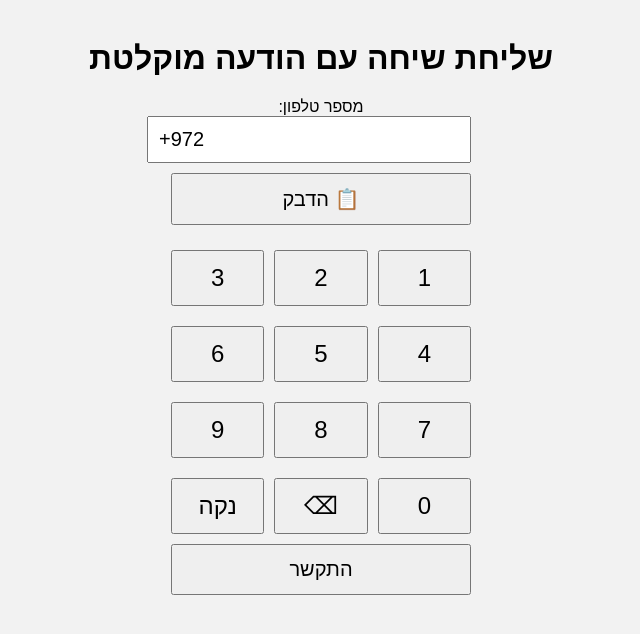
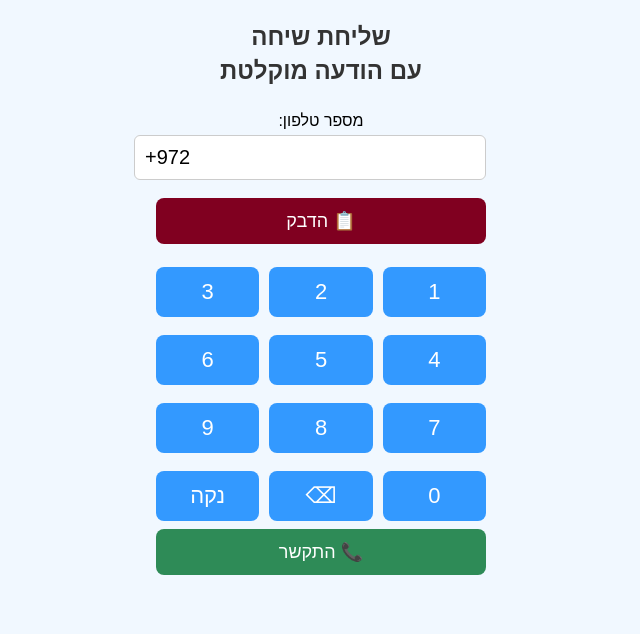
Before and after one commit to mikra5363/twilio-caller, a website: page index.html in a window 1280 px wide. Shown: the whole page, without its empty margins (319-959 px from the left). Drawn offline with Linux system fonts and the light colour scheme.

Commit message:
Update index.html

```diff
--- a/index.html
+++ b/index.html
@@ -3,33 +3,47 @@
 <head>
   <meta charset="UTF-8">
   <title>שיחת טלפון עם הודעה מוקלטת</title>
+  <meta name="viewport" content="width=device-width, initial-scale=1">
   <style>
     body {
       font-family: Arial, sans-serif;
+      background-color: #f1f8ff;
+      margin: 0;
+      padding: 0;
+      direction: rtl;
       text-align: center;
-      background-color: #f2f2f2;
-      direction: rtl;
     }
     h1 {
-      margin-top: 40px;
+      margin: 20px 15px 10px;
+      font-size: 24px;
+      line-height: 1.4;
+      color: #333;
     }
     .phone-container {
-      margin: 20px auto;
-      width: 300px;
+      max-width: 330px;
+      margin: auto;
+      padding: 15px;
     }
     input[type="text"] {
       width: 100%;
       font-size: 20px;
       padding: 10px;
+      margin-top: 5px;
+      margin-bottom: 10px;
+      border: 1px solid #ccc;
+      border-radius: 6px;
       text-align: left;
       direction: ltr;
     }
     button {
       width: 100%;
       padding: 12px;
-      font-size: 20px;
-      margin-top: 10px;
+      font-size: 18px;
+      border: none;
+      border-radius: 8px;
+      margin-top: 8px;
       cursor: pointer;
+      color: white;
     }
     .keyboard {
       display: grid;
@@ -38,17 +52,25 @@
       margin-top: 15px;
     }
     .keyboard button {
-      font-size: 24px;
+      font-size: 22px;
+      background-color: #3399ff;
+    }
+    #pasteBtn {
+      background-color: #800020;
+    }
+    #callBtn {
+      background-color: #2e8b57;
     }
   </style>
 </head>
 <body>
-  <h1>שליחת שיחה עם הודעה מוקלטת</h1>
+  <h1>שליחת שיחה<br>עם הודעה מוקלטת</h1>
 
   <div class="phone-container">
     <label for="phone">מספר טלפון:</label>
     <input type="text" id="phone" placeholder="+972" value="+972">
-    <button onclick="pasteNumber()">📋 הדבק</button>
+    <button id="pasteBtn" onclick="pasteNumber()">📋 הדבק</button>
+
     <div class="keyboard">
       <button onclick="addDigit('1')">1</button>
       <button onclick="addDigit('2')">2</button>
@@ -63,7 +85,8 @@
       <button onclick="backspace()">⌫</button>
       <button onclick="clearField()">נקה</button>
     </div>
-    <button onclick="makeCall()">התקשר</button>
+
+    <button id="callBtn" onclick="makeCall()">📞 התקשר</button>
   </div>
 
   <script>
@@ -93,7 +116,7 @@
         }
         document.getElementById('phone').value = '+972' + cleaned;
       } catch (err) {
-        alert('לא ניתן להדביק מהלוח. נסה לאשר הרשאות העתקה לדפדפן.');
+        alert('לא ניתן להדביק מהלוח. אשר הרשאות העתקה לדפדפן.');
       }
     }
 
```
